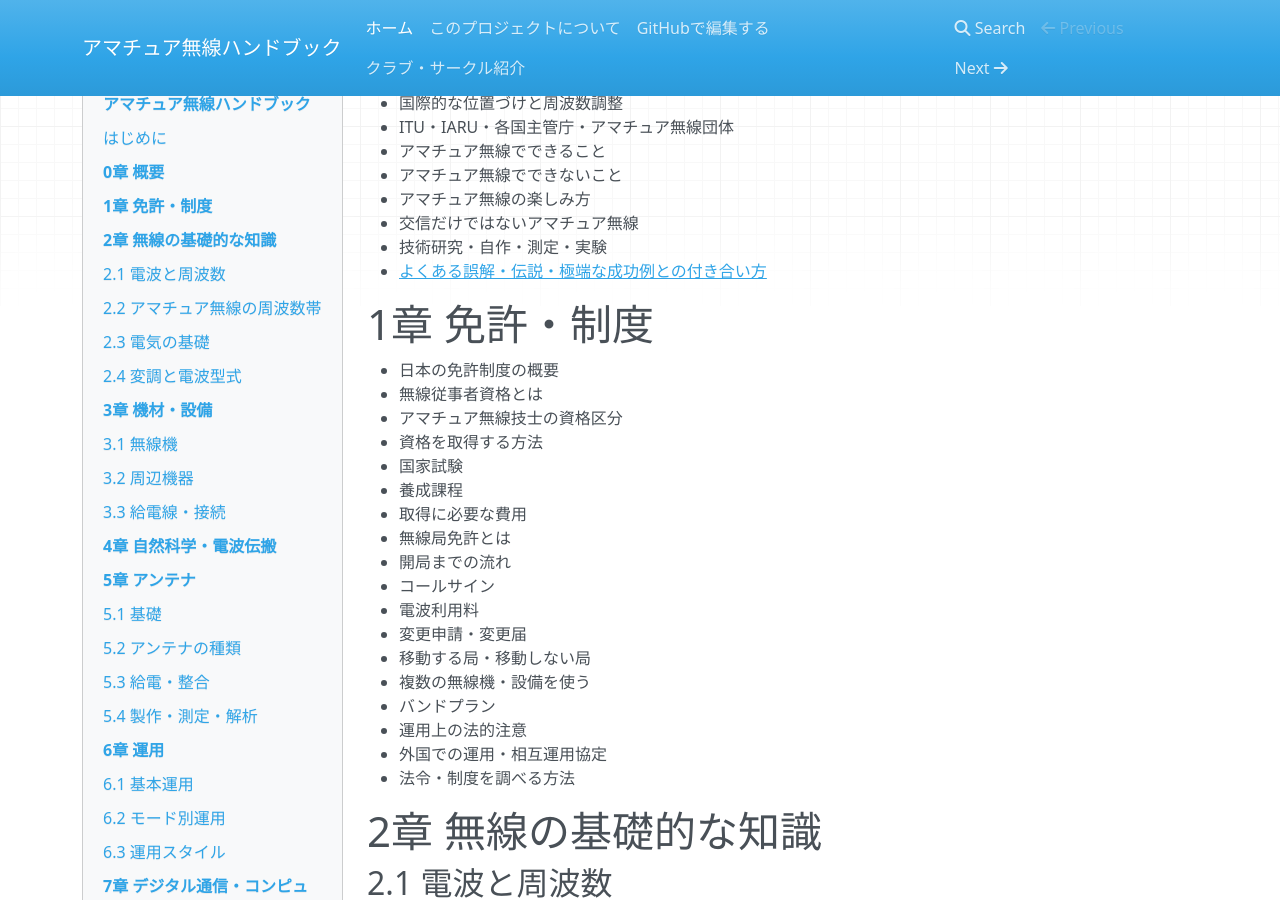
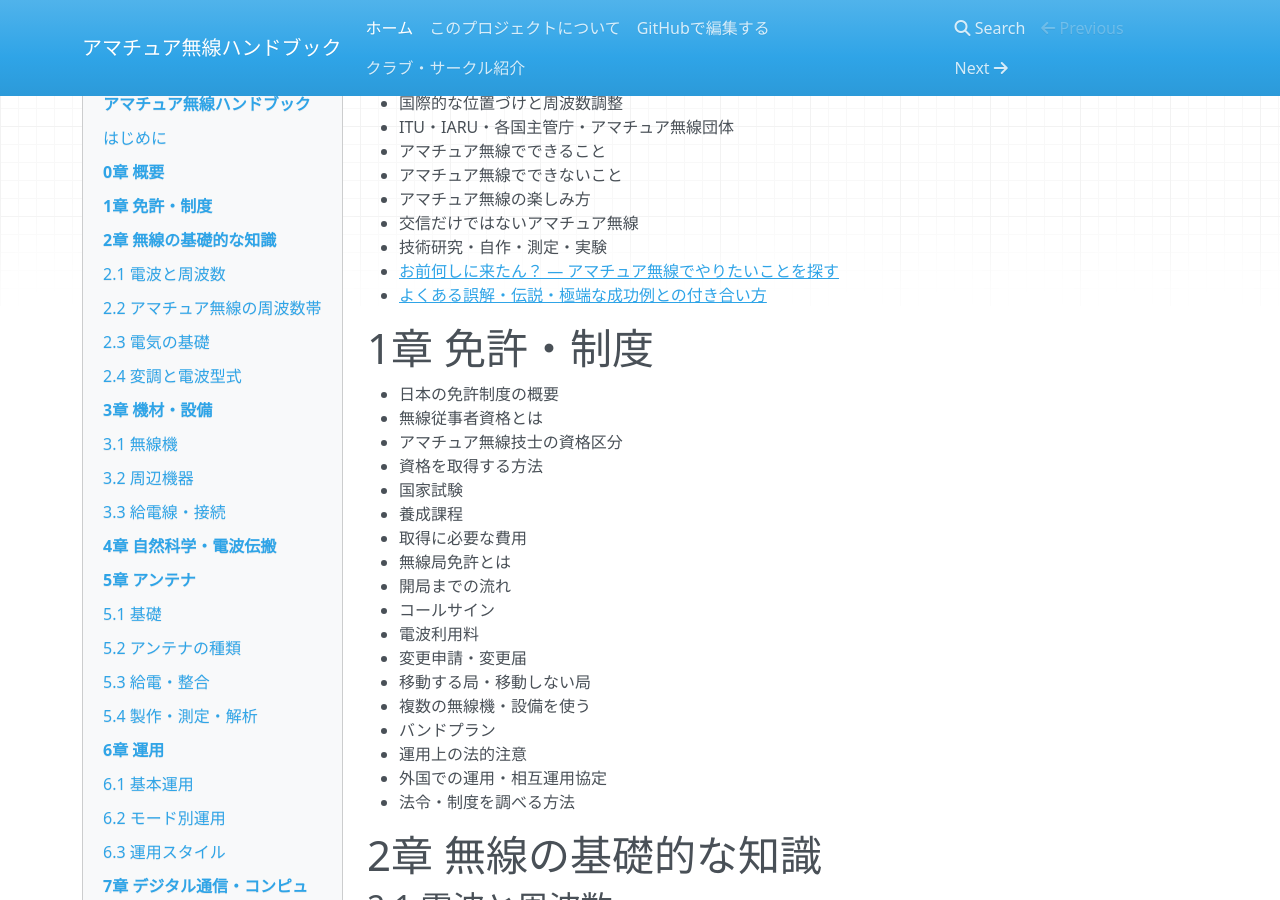
Before and after one commit to CQAKIBA/AmateurRadio-Handbook, an MkDocs documentation site: the page built from docs/index.md, in a window 1280 px wide and 900 px high, scrolled down 596 px. Built offline with MkDocs 1.6.1, drawn with Linux system fonts in a browser that asks for light colours; nearby versions of some CDN libraries.

Commit message:
Link beginner pathfinding guide from chapter 0

```diff
--- a/docs/index.md
+++ b/docs/index.md
@@ -28,6 +28,7 @@
 - アマチュア無線の楽しみ方
 - 交信だけではないアマチュア無線
 - 技術研究・自作・測定・実験
+- [お前何しに来たん？ ― アマチュア無線でやりたいことを探す](00_概要/お前何しに来たん.md)
 - [よくある誤解・伝説・極端な成功例との付き合い方](00_概要/極端な成功例との付き合い方.md)
 
 # 1章 免許・制度
```
